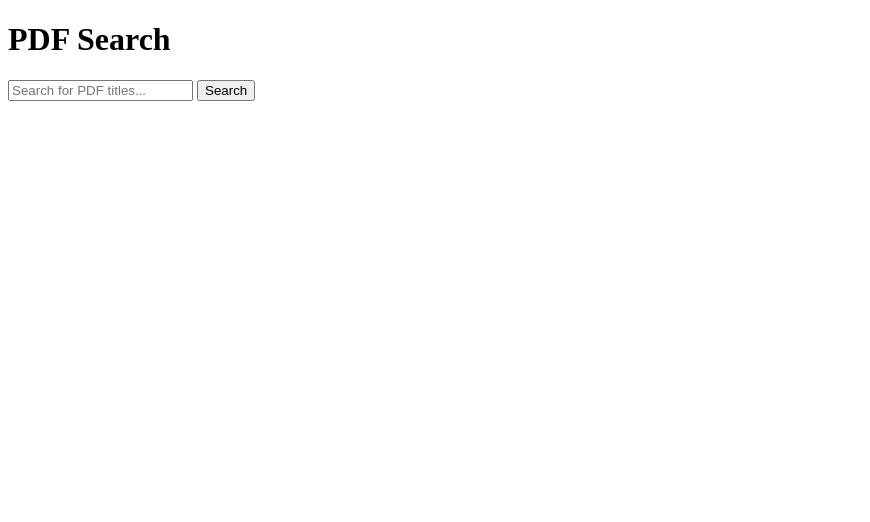
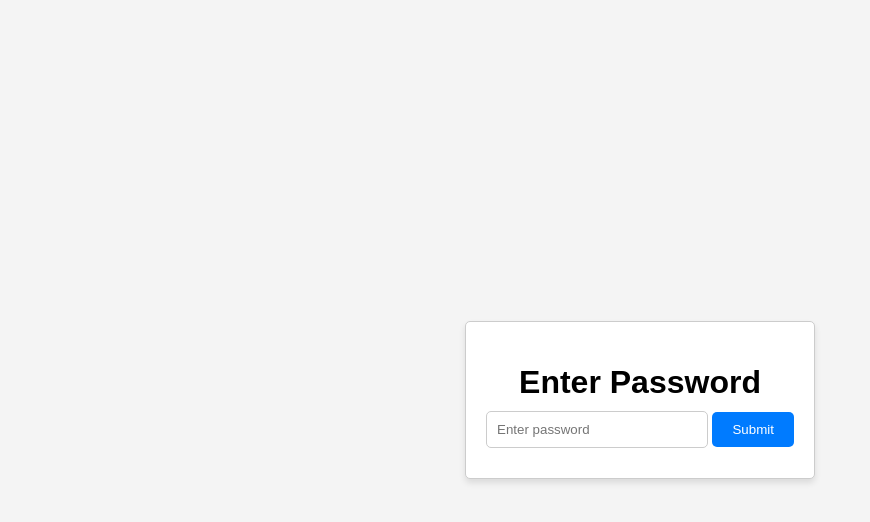
Before and after one commit to jsarr11/ChordsTranspose, a website: page public/index.html in a window 1280 px wide. Shown: the whole page, without its empty margins (0-870 px from the left). Drawn offline with Linux system fonts and the light colour scheme.

Commit message:
add password in homepage

```diff
--- a/public/css/styles.css
+++ b/public/css/styles.css
@@ -0,0 +1,48 @@
+body {
+    font-family: Arial, sans-serif;
+    margin: 0;
+    padding: 0;
+    display: flex;
+    justify-content: center;
+    align-items: center;
+    height: 100vh;
+    background-color: #f4f4f4;
+}
+
+#password-container {
+    text-align: center;
+    background: white;
+    padding: 20px;
+    border: 1px solid #ccc;
+    border-radius: 5px;
+    box-shadow: 0 4px 6px rgba(0, 0, 0, 0.1);
+}
+
+#password-container h1 {
+    margin-bottom: 10px;
+}
+
+#password-container input {
+    padding: 10px;
+    width: 200px;
+    margin-bottom: 10px;
+    border: 1px solid #ccc;
+    border-radius: 5px;
+}
+
+#password-container button {
+    padding: 10px 20px;
+    background-color: #007BFF;
+    color: white;
+    border: none;
+    border-radius: 5px;
+    cursor: pointer;
+}
+
+#password-container button:hover {
+    background-color: #0056b3;
+}
+
+#error-message {
+    margin-top: 10px;
+}
--- a/public/index.html
+++ b/public/index.html
@@ -5,9 +5,20 @@
     <meta name="viewport" content="width=device-width, initial-scale=1.0">
     <title>PDF Search</title>
     <link rel="stylesheet" href="/css/styles.css">
+    <script src="/js/password-check.js" defer></script>
     <script src="/js/search.js" defer></script>
 </head>
 <body>
+<!-- Password prompt -->
+<div id="password-container">
+    <h1>Enter Password</h1>
+    <input type="password" id="password" placeholder="Enter password">
+    <button id="submit-password">Submit</button>
+    <p id="error-message" style="color: red; display: none;">Incorrect password. Try again.</p>
+</div>
+
+<!-- Hidden content for the homepage -->
+<div id="content" style="display: none;">
     <header>
         <h1>PDF Search</h1>
     </header>
@@ -16,5 +27,6 @@
         <button id="searchButton">Search</button>
         <div id="searchResults"></div>
     </main>
+</div>
 </body>
 </html>
--- /dev/null
+++ b/public/js/password-check.js
@@ -0,0 +1,22 @@
+// Define the password as a constant
+const PASSWORD = "1234";
+
+// Get elements
+const passwordInput = document.getElementById("password");
+const submitButton = document.getElementById("submit-password");
+const errorMessage = document.getElementById("error-message");
+const passwordContainer = document.getElementById("password-container");
+const content = document.getElementById("content");
+
+// Add event listener for password submission
+submitButton.addEventListener("click", () => {
+    const enteredPassword = passwordInput.value;
+    if (enteredPassword === PASSWORD) {
+        // Hide password container and show the content
+        passwordContainer.style.display = "none";
+        content.style.display = "block";
+    } else {
+        // Show error message for incorrect password
+        errorMessage.style.display = "block";
+    }
+});
```
Also changed, not shown: public/viewer.html (+1 -1 lines). Lines whose indentation alone changed are shown as unchanged.
